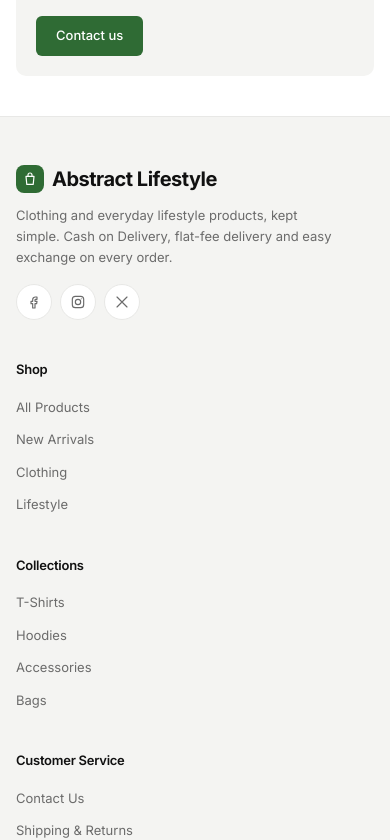
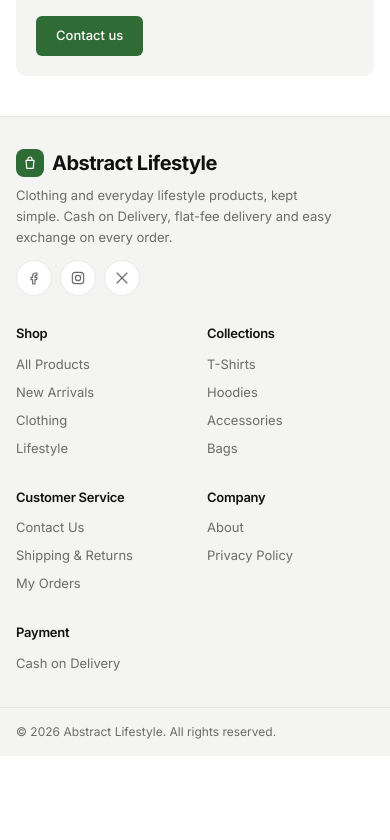
Before and after one commit to mahimrahman659-sudo/Abstract-Lifestyle, a Next.js app in the folder client/: page / in a window 390 px wide. Shown: the part 2132-2972 px from the top of the page. After the commit the page ends 2888 px from the top, so only its background shows below. Built offline with nearby package versions, Linux system fonts and the light colour scheme; no server answers.

Commit message:
Footer: compact layout (2 link columns on phones, 3 on tablets, tighter padding/line spacing) — 41% shorter at 375px, all 17 links kept

```diff
--- a/client/components/layout/Footer.tsx
+++ b/client/components/layout/Footer.tsx
@@ -20,19 +20,19 @@ const focusClass =
 export function Footer() {
   return (
     <footer className="border-t border-line bg-tile">
-      <div className="mx-auto grid max-w-[1280px] gap-10 px-4 pb-12 pt-12 sm:grid-cols-2 sm:px-10 lg:grid-cols-6">
+      <div className="mx-auto grid max-w-[1280px] grid-cols-2 gap-x-6 gap-y-7 px-4 pb-8 pt-8 sm:grid-cols-3 sm:gap-10 sm:px-10 sm:pb-10 sm:pt-10 lg:grid-cols-6">
         {/* Brand block */}
-        <div>
+        <div className="col-span-2 sm:col-span-1">
           <Link href="/" className={`inline-flex items-center gap-2 ${focusClass}`}>
             <span className="flex size-7 items-center justify-center rounded-lg bg-brand text-white">
               <BagIcon className="size-4" />
             </span>
             <span className="text-xl font-bold tracking-tight text-ink">{site.name}</span>
           </Link>
-          <p className="mt-3 max-w-xs text-[13px] leading-relaxed text-muted">
+          <p className="mt-2 max-w-xs text-[13px] leading-relaxed text-muted">
             {site.footer.description}
           </p>
-          <ul className="mt-4 flex items-center gap-2">
+          <ul className="mt-3 flex items-center gap-2">
             {site.socials.map((social) => {
               const Icon = socialIcons[social.label];
               return (
@@ -50,16 +50,16 @@ export function Footer() {
           </ul>
         </div>
 
-        {/* Link columns */}
+        {/* Link columns — two per row on phones so the footer stays short. */}
         {site.footer.columns.map((column) => (
           <nav key={column.title} aria-label={column.title}>
             <h2 className="text-[13px] font-semibold text-ink">{column.title}</h2>
-            <ul className="mt-4 space-y-2.5">
+            <ul className="mt-2 space-y-1">
               {column.links.map((link) => (
                 <li key={link.label}>
                   <Link
                     href={link.href}
-                    className={`text-[13px] text-muted hover:text-ink ${focusClass}`}
+                    className={`text-[13px] leading-6 text-muted hover:text-ink ${focusClass}`}
                   >
                     {link.label}
                   </Link>
@@ -70,14 +70,14 @@ export function Footer() {
         ))}
 
         {/* Payment column — text only, no card logos. */}
-        <div>
+        <div className="col-span-2 sm:col-span-1">
           <h2 className="text-[13px] font-semibold text-ink">Payment</h2>
-          <p className="mt-4 text-[13px] text-muted">{site.footer.payment}</p>
+          <p className="mt-2 text-[13px] leading-6 text-muted">{site.footer.payment}</p>
         </div>
       </div>
 
       <div className="border-t border-line">
-        <div className="mx-auto flex max-w-[1280px] items-center px-4 py-5 text-xs text-muted sm:px-10">
+        <div className="mx-auto flex max-w-[1280px] items-center px-4 py-4 text-xs text-muted sm:px-10">
           <p>
             © <CopyrightYear /> {site.name}. All rights reserved.
           </p>
```
